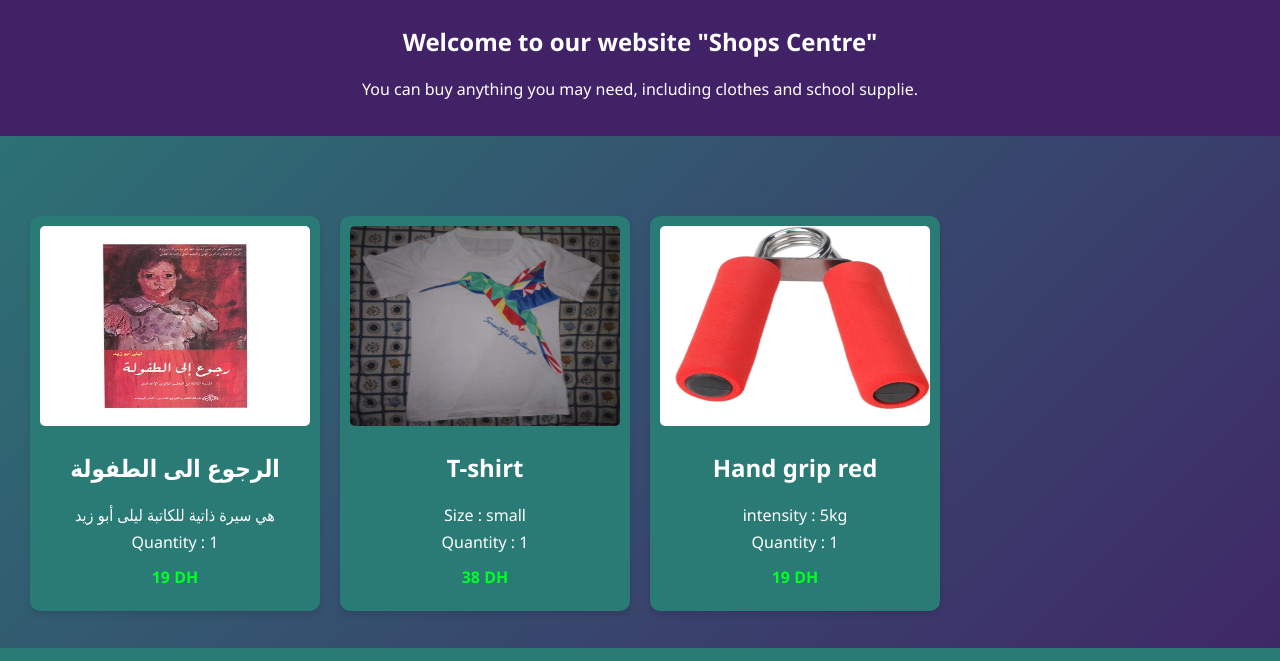
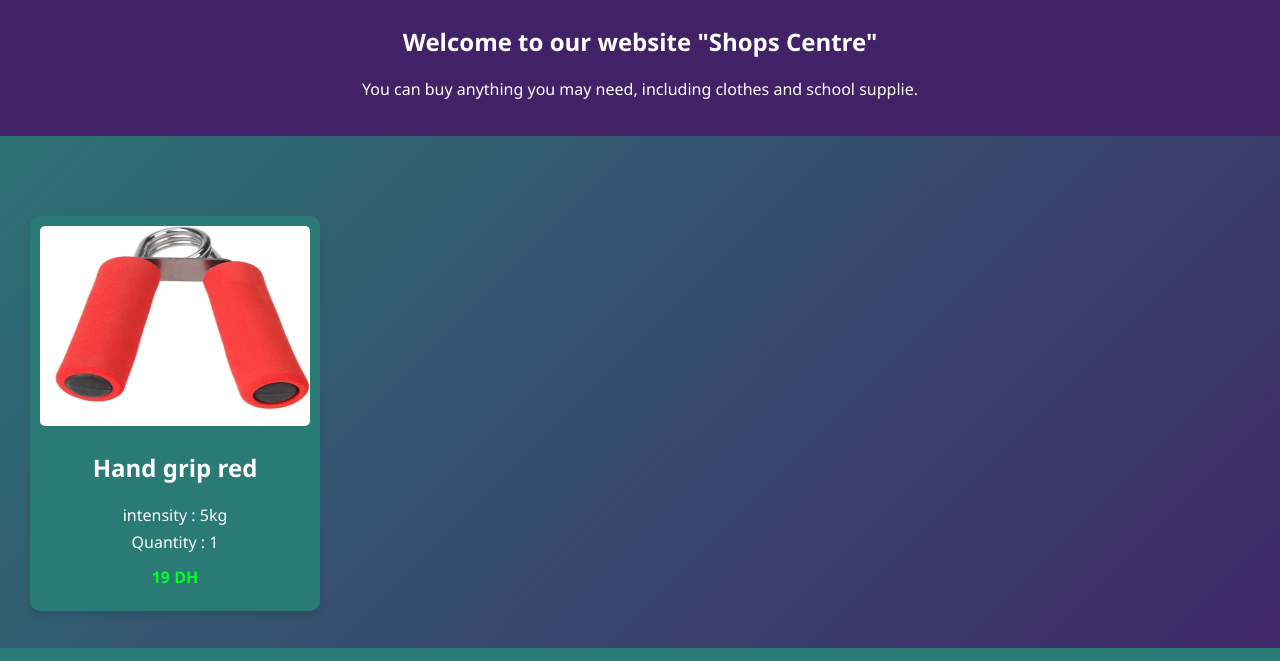
Before and after one commit to younes-Ostora/Shops-Centre, a plain HTML site: page index.html in a window 1280 px wide. Shown: the part 65-726 px from the top of the page. Drawn offline with Linux system fonts and the light colour scheme; a script that the page names is missing.

Commit message:
Update index.html

```diff
--- a/index.html
+++ b/index.html
@@ -27,22 +27,6 @@
     <main id="main">
       <section class="accounts">
 
-        <div class="account">
-            <img src="ilmages/الى-الطفولة-ليلى-ابو-زيد-1628101663.jpg"/>
-            <h2 class="conTest">الرجوع الى الطفولة</h2>
-            <p class="con">هي سيرة ذاتية للكاتبة ليلى أبو زيد</p>
-            <p class="con">Quantity : 1</p>
-            <h2 class="conPrix"> 19 DH</h2>
-        </div>
-
-        <div class="account">
-          <img src="ilmages/5c028aa9-1429-45b2-9abc-f5f9a1c5b02d.jpg"/>
-          <h2 class="conTest">T-shirt</h2>
-          <p class="con">Size : small</p>
-          <p class="con">Quantity : 1</p>
-          <h2 class="conPrix"> 38 DH</h2>
-      </div>
-
       <div class="account">
         <img src="ilmages/hand-griper-exerciser-strength-trainer-fitness-griper-for-arm-original-imaeyey8v6rfhuk7.webp"/>
         <h2 class="conTest">Hand grip red</h2>
```
